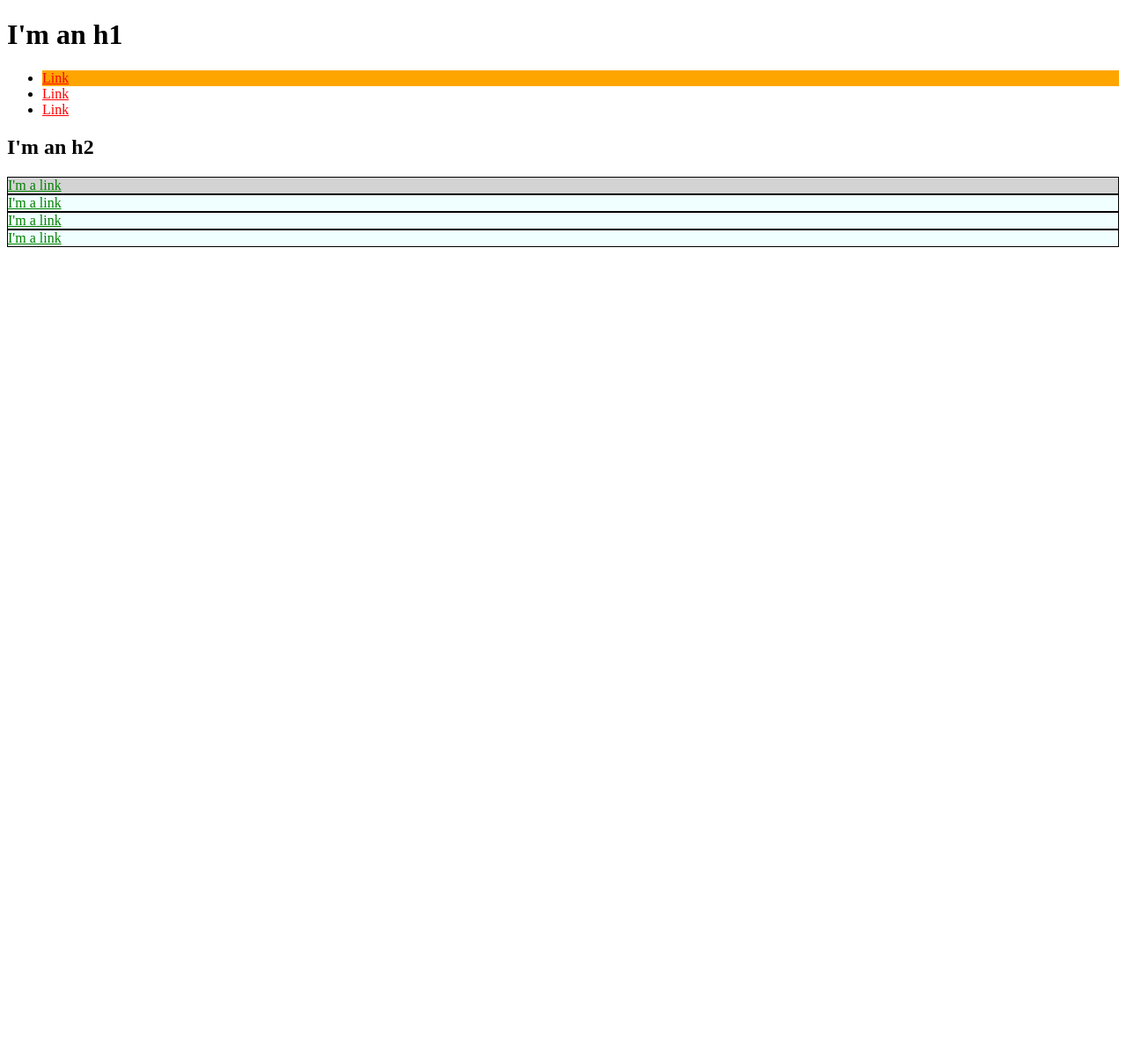
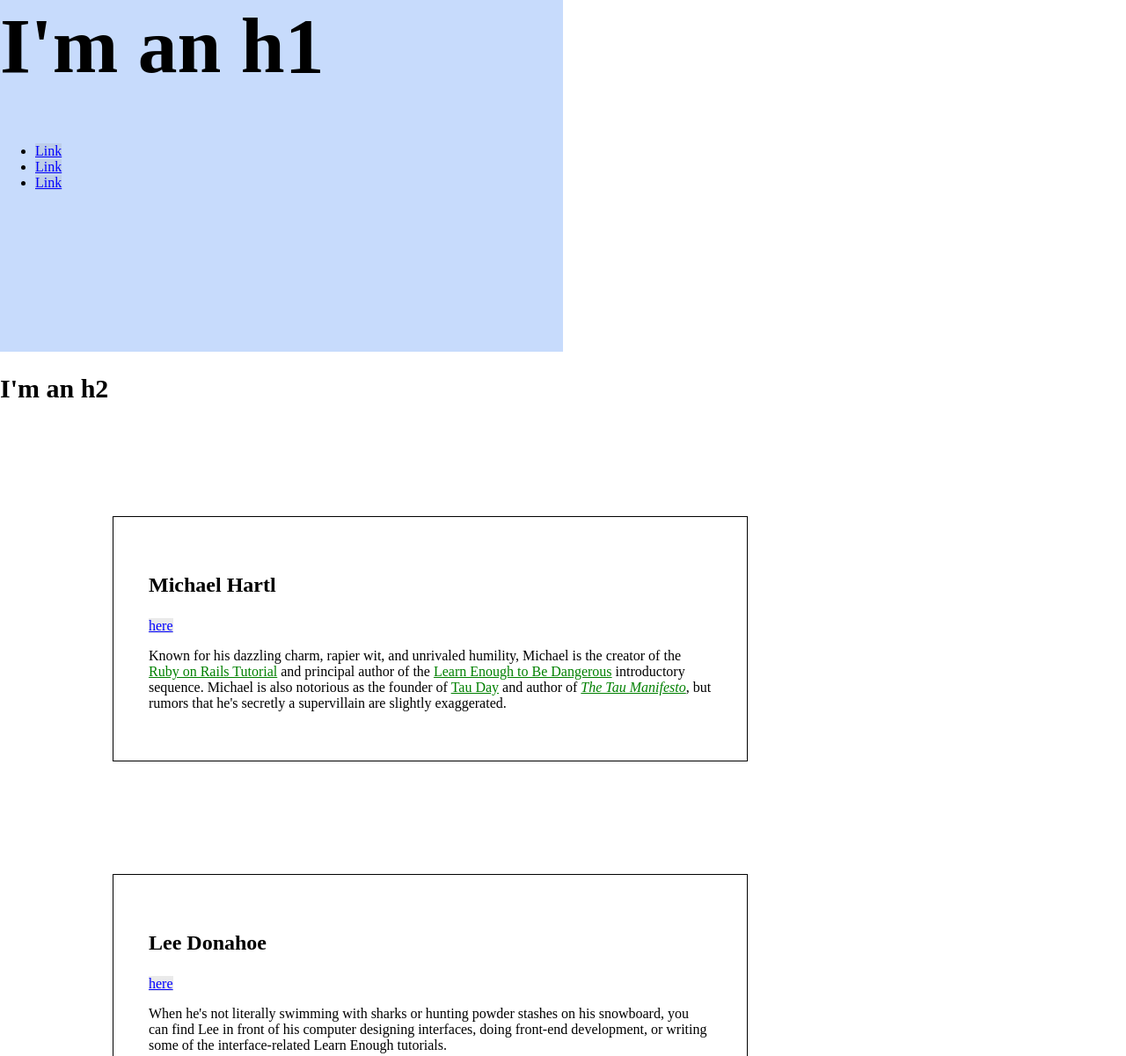
Before and after one commit to HarryS028/Kand-h.github.io, a plain HTML site: page index.html in a window 1280 px wide. Shown: the top 1201 px of the page at 88% size. Before the commit the page ends 800 px from the top, so only its background shows below. Drawn offline with Linux system fonts and the light colour scheme.

Commit message:
Update font sizings

```diff
--- a/index.html
+++ b/index.html
@@ -4,51 +4,125 @@
     <title>Test Page: Don't Panic</title>
     <meta charset="utf-8">
     <style>
+      /* GLOBAL STYLES */
       a {
-        color: red;
+        color: #ff0000;
       }
       #exec-bio {
         background-color: lightgray;
       }
+      html, body {
+        margin: 0;
+        padding: 0;
+      }
+      h1 {
+        font-size: 7vw;
+        margin-top: 0;
+      }
+      h2 {
+        font-size: 30px;
+      }
+      /* BIO STYLES */
+      .bio-copy {
+        font-size: 1em;
+      }
+      .bio-copy a {
+        color: green;
+      }
+      .bio-wrapper {
+      font-size: 24px;
+      }
       .bio-box {
         border: 1px solid black;
+        font-size: 1rem;
+        padding: 2.5em;
+        width: 50%;
+        margin: 10%;
       }
-      .bio-box a {
-        color: green;
+      .bio-box h3 {
+        font-size: 1.5em;
       }
-      #id-practice {
-        background-color: orange;
+      /* HERO STYLES */
+      .full-hero {
+        background-color: #c7dbfc;
+        height: 50vh;
+        width: 50vw;
       }
-      .class-practice {
-        background-color: azure;
+      /* SOCIAL STYLES */
+      .social-link {
+        background: rgba(150, 150, 150, 0.2);
+        color: blue;
       }
     </style>
   </head>
   <body>
+    <div class="full-hero hero-home">
     <h1>I'm an h1</h1>
     <ul>
       <li id="id-practice">
-        <a href="http://example.com/">Link</a>
+        <a href="http://example.com/" class="social-link">Link</a>
       </li>
       <li>
-        <a href="http://example.com/">Link</a>
+        <a href="http://example.com/" class="social-link">Link</a>
       </li>
       <li>
-        <a href="http://example.com/">Link</a>
+        <a href="http://example.com/" class="social-link">Link</a>
       </li>
     </ul>
+    </div>
     <h2>I'm an h2</h2>
-    <div id="exec-bio" class="bio-box class-practice">
-      <a href="http://example.com/">I'm a link</a>
+    <div class="bio-wrapper">
+    <div class="bio-box">
+      <h3>Michael Hartl</h3>
+      <a href="http://twitter.com/mhartl" class="social-link">here</a>
+      <div class="bio-copy">
+      <p>
+        Known for his dazzling charm, rapier wit, and unrivaled humility,
+        Michael is the creator of the
+        <a href="https://www.railstutorial.org/">Ruby on Rails
+        Tutorial</a> and principal author of the
+        <a href="https://learnenough.com/">
+        Learn Enough to Be Dangerous</a> introductory sequence. Michael
+        is also notorious as the founder of
+        <a href="http://tauday.com/">Tau Day</a> and author of
+        <a href="http://tauday.com/tau-manifesto"><em>The Tau
+        Manifesto</em></a>, but rumors that he's secretly a supervillain
+        are slightly exaggerated.
+      </p>
+      </div>
     </div>
-    <div class="bio-box class-practice">
-      <a href="http://example.com/">I'm a link</a>
+    <div class="bio-box">
+      <h3>Lee Donahoe</h3>
+      <a href="https://twitter.com/leedonahoe" class="social-link">here</a>
+      <div class="bio-copy">
+      <p>
+        When he's not literally swimming with sharks or hunting powder stashes on
+        his snowboard, you can find Lee in front of his computer designing
+        interfaces, doing front-end development, or writing some of the
+        interface-related Learn Enough tutorials.
+      </p>
+      </div>
     </div>
-    <div class="bio-box class-practice">
-      <a href="http://example.com/">I'm a link</a>
+    <div class="bio-box">
+      <h3>Nick Merwin</h3>
+      <a href="https://twitter.com/nickmerwin" class="social-link">here</a>
+      <div class="bio-copy">
+      <p>
+        You may have seen him shredding guitar live with Capital Cities on Jimmy
+        Kimmel, Conan, or The Ellen Show, but rest assured Nick is a true nerd at
+        heart. He's just as happy shredding well-spec'd lines of code from a tour
+        bus as he is from his kitchen table.
+      </p>
+      </div>
     </div>
-    <div class="bio-box class-practice">
-      <a href="http://example.com/">I'm a link</a>
+    <div class="bio-box">
+      <h3>??</h3>
+      <div class+"bio-copy">
+      <p>
+        The future.
+      </p>
+      </div>
+    </div>
     </div>
   </body>
 </html>
```
